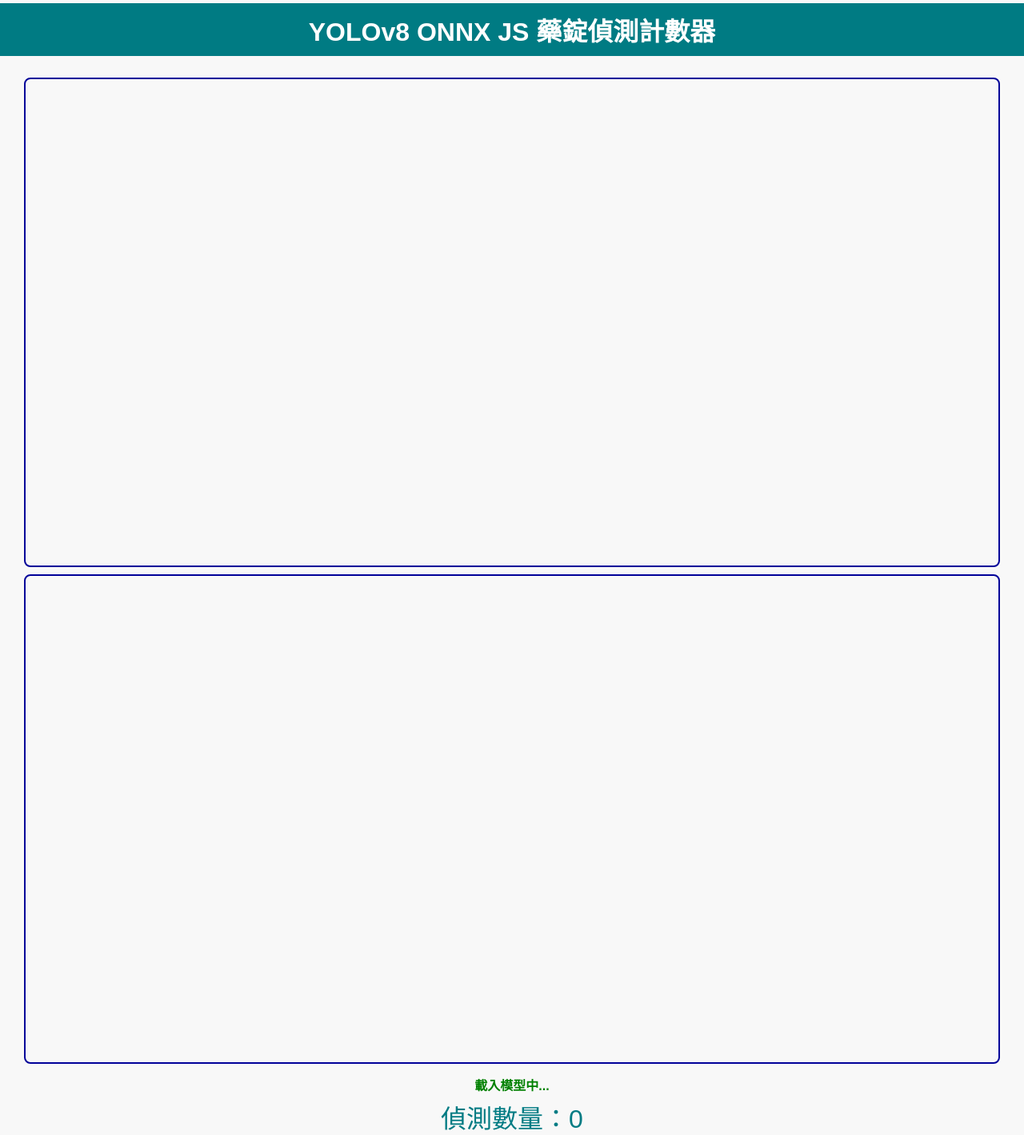
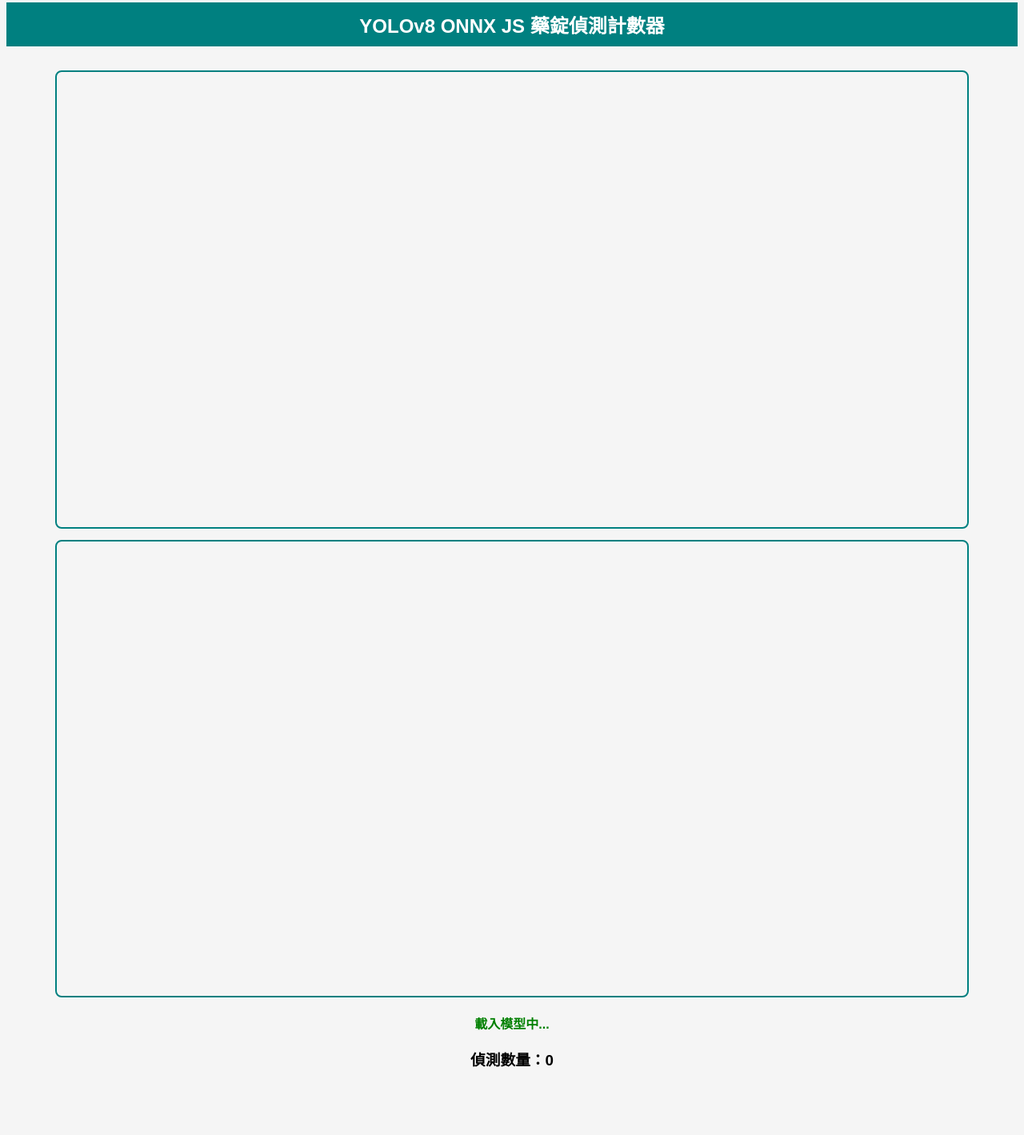
Before and after one commit to anyu217/rx-counter, a plain HTML site: page index.html in a window 1280 px wide. Shown: the part 17-1436 px from the top of the page at 80% size. After the commit the page ends 1373 px from the top, so only its background shows below. Drawn offline with Linux system fonts and the light colour scheme.

Commit message:
Add files via upload

```diff
--- a/index.html
+++ b/index.html
@@ -1,23 +1,21 @@
 <!DOCTYPE html>
-<html lang="zh-Hant">
+<html lang="zh-TW">
 <head>
-  <meta charset="UTF-8">
-  <title>YOLOv8 ONNX JS 藥錠偵測計數器</title>
-  <meta name="viewport" content="width=device-width, initial-scale=1">
-  <style>
-    body { font-family: Arial; background:#f8f8f8; text-align:center; margin:0; }
-    h1 { background:#007B83; color:white; padding:10px; }
-    video, canvas { width:95vw; border:2px solid #009; border-radius:8px; margin-top:5px; }
-    #status { color:green; font-weight:bold; margin-top:10px; }
-    #count { font-size:2em; color:#007B83; margin-top:5px; }
-  </style>
+<meta charset="UTF-8">
+<title>YOLOv8 ONNX JS 藥錠偵測計數器</title>
+<style>
+  body { font-family: Arial; text-align: center; background: #f5f5f5; }
+  video, canvas { width: 90%; border: 2px solid teal; border-radius: 8px; margin-top: 10px; }
+  #status { color: green; font-weight: bold; }
+</style>
+<script src="https://cdn.jsdelivr.net/npm/onnxruntime-web@1.17.1/dist/ort.min.js"></script>
+<script src="./js/app.js" defer></script>
 </head>
 <body>
-  <h1>YOLOv8 ONNX JS 藥錠偵測計數器</h1>
-  <video id="video" autoplay muted playsinline></video>
+  <h2 style="background: teal; color: white; padding: 10px;">YOLOv8 ONNX JS 藥錠偵測計數器</h2>
+  <video id="video" autoplay playsinline></video>
   <canvas id="canvas"></canvas>
-  <div id="status">載入模型中...</div>
-  <div id="count">偵測數量：0</div>
-  <script type="module" src="script.js"></script>
+  <p id="status">載入模型中...</p>
+  <h3>偵測數量：<span id="count">0</span></h3>
 </body>
 </html>
```
